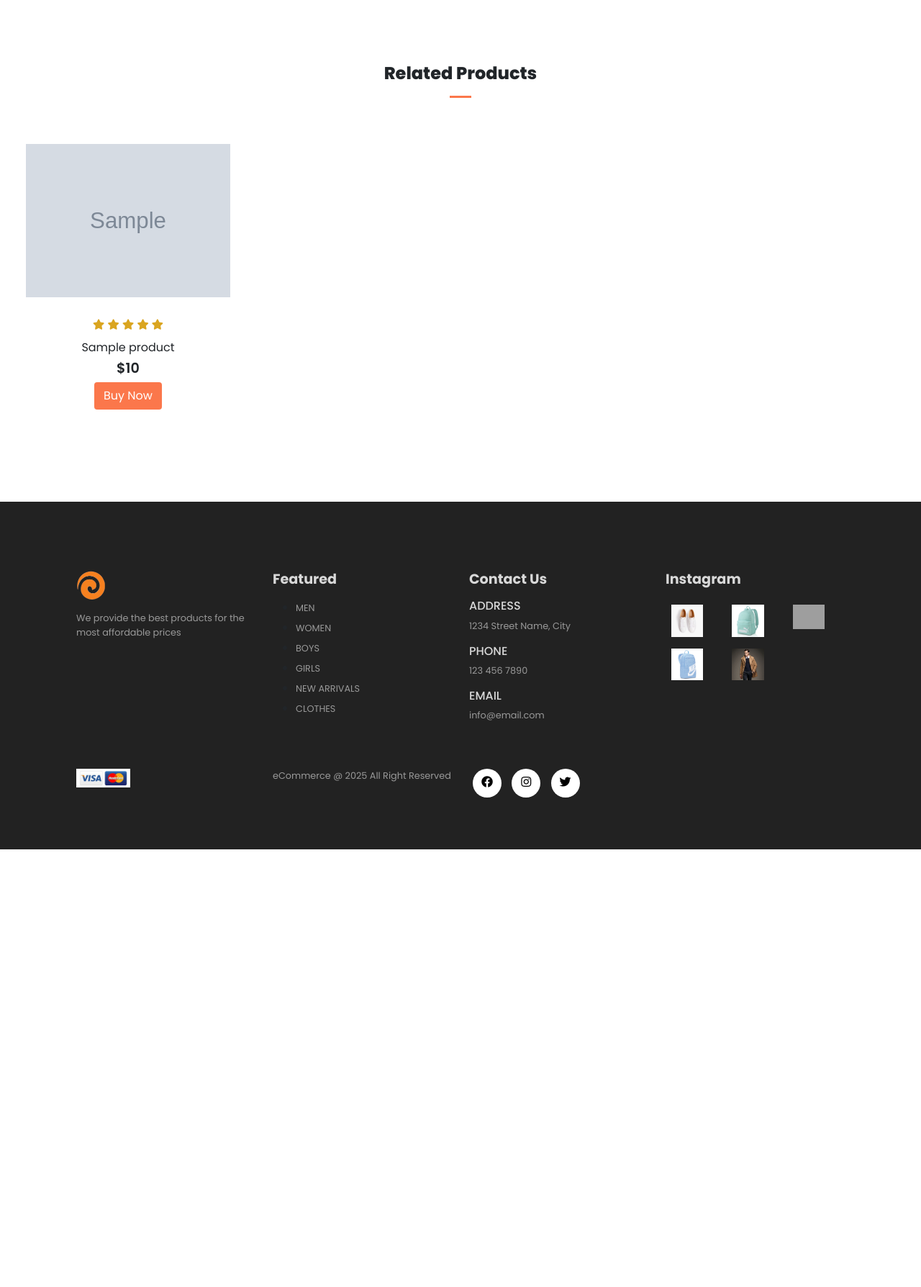
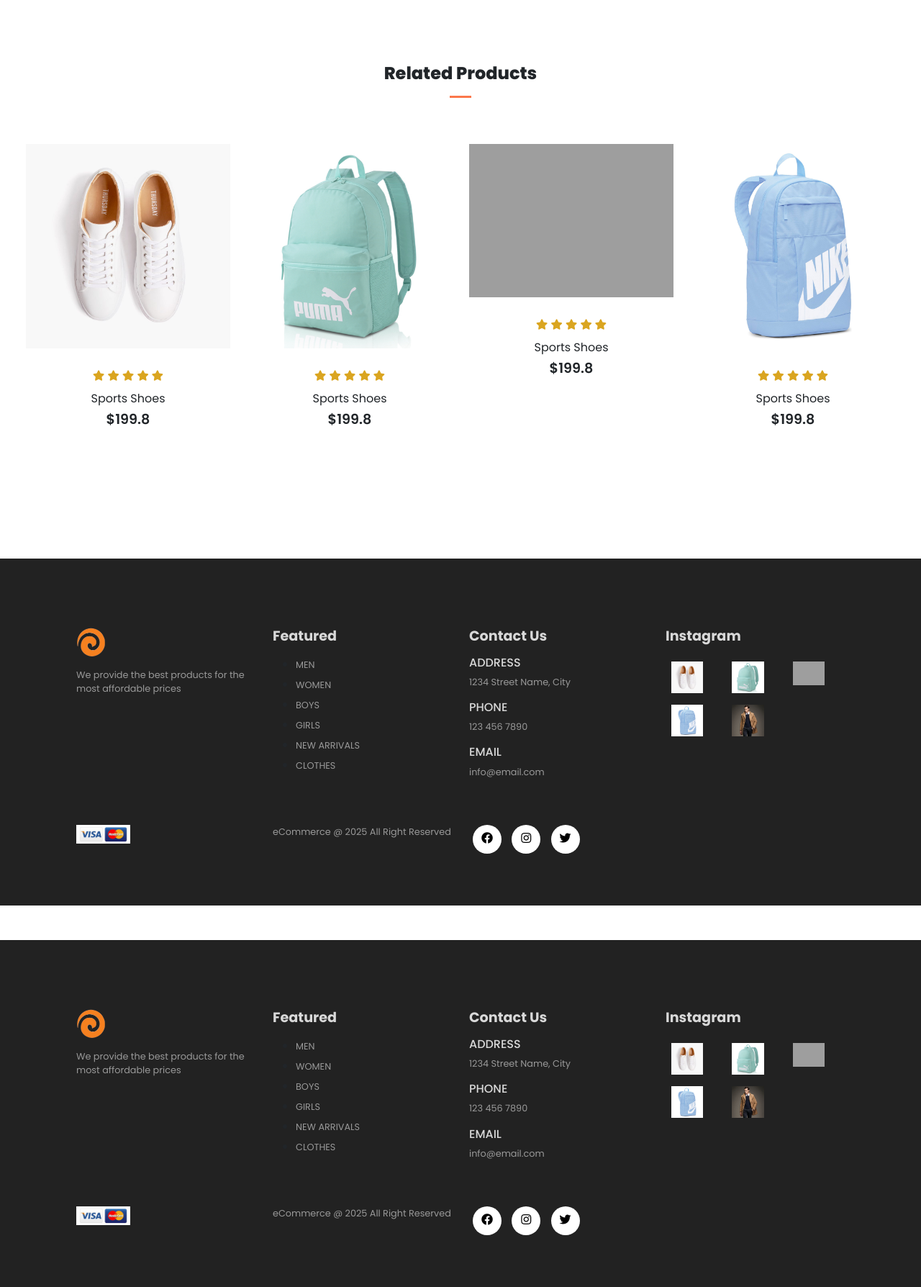
Before and after one commit to MD-Jafor-Sadek-Khan/orange-store, a PHP site: page /single_product.php?product_id=1 in a window 1280 px wide. Shown: the part 575-2363 px from the top of the page at 72% size. Before the commit the page ends 1755 px from the top, so only its background shows below. Run offline with PHP 8.4, Linux system fonts and the light colour scheme; tables that the repository leaves empty or names only in its code hold one stand-in row (values such as "Sample post"); grey boxes marked "Sample" are stand-in pictures; a stand-in replaces the project's code that opens the database connection; some libraries are stand-ins or nearby versions; grey boxes are pictures that could not be loaded.

Commit message:
single product updated

```diff
--- a/single_product.php
+++ b/single_product.php
@@ -1,85 +1,113 @@
 <?php include('layouts/header.php'); ?>
 
+
+
+
 <?php
+
 include('server/connection.php');
 
 if(isset($_GET['product_id'])){
-    $product_id = $_GET['product_id'];
+
+   $product_id =  $_GET['product_id'];
+
     $stmt = $conn->prepare("SELECT * FROM products WHERE product_id = ?");
-    $stmt->bind_param("i", $product_id);
+    $stmt->bind_param("i",$product_id);
+
     $stmt->execute();
-    $result = $stmt->get_result();
-    $product = $result->fetch_assoc(); // Fetch the current product
 
-} else {
+
+    $product = $stmt->get_result();//[]
+
+
+
+
+  //no product id was given
+}else{
+
   header('location: index.php');
-    exit();
+
 }
+
+
+
 ?>
 
-<!-- Single product -->
+
+
+
+
+
+      <!--Single product-->
       <section class="container single-product my-5 pt-5">
         <div class="row mt-5">
 
+          <?php  while($row = $product->fetch_assoc()){ ?>
+
+
+
             <div class="col-lg-5 col-md-6 col-sm-12">
-            <img class="img-fluid w-100 pb-1" src="assets/imgs/<?php echo $product['product_image']; ?>" id="mainImg" />
+                <img class="img-fluid w-100 pb-1" src="assets/imgs/<?php echo $row['product_image']; ?>" id="mainImg"/>
                 <div class="small-img-group">
                     <div class="small-img-col">
-                    <img src="assets/imgs/<?php echo $product['product_image']; ?>" width="100%" class="small-img" />
+                        <img src="assets/imgs/<?php echo $row['product_image']; ?>" width="100%" class="small-img"/>
                     </div>
                     <div class="small-img-col">
-                    <img src="assets/imgs/<?php echo $product['product_image2']; ?>" width="100%" class="small-img" />
+                        <img src="assets/imgs/<?php echo $row['product_image2']; ?>" width="100%" class="small-img"/>
                     </div>
                     <div class="small-img-col">
-                    <img src="assets/imgs/<?php echo $product['product_image3']; ?>" width="100%" class="small-img" />
+                        <img src="assets/imgs/<?php echo $row['product_image3']; ?>" width="100%" class="small-img"/>
                     </div>
                     <div class="small-img-col">
-                    <img src="assets/imgs/<?php echo $product['product_image4']; ?>" width="100%" class="small-img" />
+                        <img src="assets/imgs/<?php echo $row['product_image4']; ?>" width="100%" class="small-img"/>
                     </div>
                 </div>
             </div>
 
+
+
+
             <div class="col-lg-6 col-md-12 col-12">
                 <h6>Men/Shoes</h6>
-            <h3 class="py-4"><?php echo $product['product_name']; ?></h3>
-            <h2>$<?php echo $product['product_price']; ?></h2>
+                <h3 class="py-4"><?php echo $row['product_name']; ?></h3>
+                <h2>$<?php echo $row['product_price']; ?></h2>
 
                 <form method="POST" action="cart.php">
-                <input type="hidden" name="product_id" value="<?php echo $product['product_id']; ?>" />
-                <input type="hidden" name="product_image" value="<?php echo $product['product_image']; ?>" />
-                <input type="hidden" name="product_name" value="<?php echo $product['product_name']; ?>" />
-                <input type="hidden" name="product_price" value="<?php echo $product['product_price']; ?>" />
+                  <input type="hidden" name="product_id" value="<?php echo $row['product_id']; ?>" />
+                  <input type="hidden" name="product_image" value="<?php echo $row['product_image']; ?>"/>
+                  <input type="hidden" name="product_name" value="<?php echo $row['product_name']; ?>"/>
+                  <input type="hidden" name="product_price" value="<?php echo $row['product_price']; ?>"/>
 
-                <input type="number" name="product_quantity" value="1" />
+                      <input type="number" name="product_quantity" value="1"/>
                       <button class="buy-btn" type="submit" name="add_to_cart">Add To Cart</button>
                 </form>
 
+
                 <h4 class="mt-5 mb-5">Product details</h4>
-            <span><?php echo $product['product_description']; ?></span>
+                <span><?php echo $row['product_description']; ?>
+                </span>
             </div>
+
+
+
+            <?php } ?>
 
         </div>
       </section>
 
-<!-- Related products -->
+
+
+
+
+          <!--Realated products-->
           <section id="related-products" class="my-5 pb-5">
             <div class="container text-center mt-5 py-5">
               <h3>Related Products</h3>
               <hr class="mx-auto">
             </div>
             <div class="row mx-auto container-fluid">
-        <?php
-        // Get the product category from the current product
-        $relatedCategory = $product['product_category'];
-        $relatedProductsQuery = $conn->prepare("SELECT * FROM products WHERE product_category = ? LIMIT 4");
-        $relatedProductsQuery->bind_param("s", $relatedCategory);
-        $relatedProductsQuery->execute();
-        $relatedProducts = $relatedProductsQuery->get_result();
-
-        while ($relatedProduct = $relatedProducts->fetch_assoc()) {
-        ?>
               <div class="product text-center col-lg-3 col-md-4 col-sm-12">
-            <img class="img-fluid mb-3" src="assets/imgs/<?php echo $relatedProduct['product_image']; ?>" />
+                <img class="img-fluid mb-3" src="assets/imgs/featured1.jpeg"/>
                 <div class="star">
                   <i class="fas fa-star"></i>
                   <i class="fas fa-star"></i>
@@ -87,14 +115,155 @@
                   <i class="fas fa-star"></i>
                   <i class="fas fa-star"></i>
                 </div>
-            <h5 class="p-name"><?php echo $relatedProduct['product_name']; ?></h5>
-            <h4 class="p-price">$<?php echo $relatedProduct['product_price']; ?></h4>
-            <a class="btn shop-buy-btn" href="single_product.php?product_id=<?php echo $relatedProduct['product_id']; ?>">Buy Now</a>
-
-
+                <h5 class="p-name">Sports Shoes</h5>
+                <h4 class="p-price">$199.8</h4>
+                <button class="buy-btn">Buy Now</button>
               </div>
-        <?php } ?>
+              <div class="product text-center col-lg-3 col-md-4 col-sm-12">
+                <img class="img-fluid mb-3" src="assets/imgs/featured2.jpeg"/>
+                <div class="star">
+                  <i class="fas fa-star"></i>
+                  <i class="fas fa-star"></i>
+                  <i class="fas fa-star"></i>
+                  <i class="fas fa-star"></i>
+                  <i class="fas fa-star"></i>
+                </div>
+                <h5 class="p-name">Sports Shoes</h5>
+                <h4 class="p-price">$199.8</h4>
+                <button class="buy-btn">Buy Now</button>
+              </div>
+              <div class="product text-center col-lg-3 col-md-4 col-sm-12">
+                <img class="img-fluid mb-3" src="assets/imgs/featured3.jpeg"/>
+                <div class="star">
+                  <i class="fas fa-star"></i>
+                  <i class="fas fa-star"></i>
+                  <i class="fas fa-star"></i>
+                  <i class="fas fa-star"></i>
+                  <i class="fas fa-star"></i>
+                </div>
+                <h5 class="p-name">Sports Shoes</h5>
+                <h4 class="p-price">$199.8</h4>
+                <button class="buy-btn">Buy Now</button>
+              </div>
+              <div class="product text-center col-lg-3 col-md-4 col-sm-12">
+                <img class="img-fluid mb-3" src="assets/imgs/featured4.jpeg"/>
+                <div class="star">
+                  <i class="fas fa-star"></i>
+                  <i class="fas fa-star"></i>
+                  <i class="fas fa-star"></i>
+                  <i class="fas fa-star"></i>
+                  <i class="fas fa-star"></i>
+                </div>
+                <h5 class="p-name">Sports Shoes</h5>
+                <h4 class="p-price">$199.8</h4>
+                <button class="buy-btn">Buy Now</button>
+              </div>
             </div>
           </section>
 
+
+
+
+
+
+
+
+
+         <!--Footer-->
+    <footer class="mt-5 py-5">
+        <div class="row container mx-auto pt-5">
+          <div class="footer-one col-lg-3 col-md-6 col-sm-12">
+            <img class="logo" src="assets/imgs/logo.jpeg"/>
+            <p class="pt-3">We provide the best products for the most affordable prices</p>
+          </div>
+          <div class="footer-one col-lg-3 col-md-6 col-sm-12">
+           <h5 class="pb-2">Featured</h5>
+           <ul class="text-uppercase">
+             <li><a href="#">men</a></li>
+             <li><a href="#">women</a></li>
+             <li><a href="#">boys</a></li>
+             <li><a href="#">girls</a></li>
+             <li><a href="#">new arrivals</a></li>
+             <li><a href="#">clothes</a></li>
+           </ul>
+          </div>
+
+          <div class="footer-one col-lg-3 col-md-6 col-sm-12">
+            <h5 class="pb-2">Contact Us</h5>
+            <div>
+              <h6 class="text-uppercase">Address</h6>
+              <p>1234 Street Name, City</p>
+            </div>
+            <div>
+              <h6 class="text-uppercase">Phone</h6>
+              <p>123 456 7890</p>
+            </div>
+            <div>
+              <h6 class="text-uppercase">Email</h6>
+              <p>info@email.com</p>
+            </div>
+          </div>
+          <div class="footer-one col-lg-3 col-md-6 col-sm-12">
+            <h5 class="pb-2">Instagram</h5>
+            <div class="row">
+              <img src="assets/imgs/featured1.jpeg" class="img-fluid w-25 h-100 m-2"/>
+              <img src="assets/imgs/featured2.jpeg" class="img-fluid w-25 h-100 m-2"/>
+              <img src="assets/imgs/featured3.jpeg" class="img-fluid w-25 h-100 m-2"/>
+              <img src="assets/imgs/featured4.jpeg" class="img-fluid w-25 h-100 m-2"/>
+              <img src="assets/imgs/clothes1.jpeg" class="img-fluid w-25 h-100 m-2"/>
+            </div>
+          </div>
+        </div>
+
+
+
+        <div class="copyright mt-5">
+          <div class="row container mx-auto">
+            <div class="col-lg-3 col-md-5 col-sm-12 mb-4">
+              <img src="assets/imgs/payment.jpeg"/>
+            </div>
+            <div class="col-lg-3 col-md-5 col-sm-12 mb-4 text-nowrap mb-2">
+              <p>eCommerce @ 2025 All Right Reserved</p>
+            </div>
+            <div class="col-lg-3 col-md-5 col-sm-12 mb-4">
+             <a href="#"><i class="fab fa-facebook"></i></a>
+             <a href="#"><i class="fab fa-instagram"></i></a>
+             <a href="#"><i class="fab fa-twitter"></i></a>
+            </div>
+          </div>
+        </div>
+
+    </footer>
+
+
+
+
+
+
+
+
+
+    <script>
+
+     var mainImg = document.getElementById("mainImg");
+     var smallImg = document.getElementsByClassName("small-img");
+
+
+     for(let i=0; i<4; i++){
+                    smallImg[i].onclick = function(){
+                    mainImg.src = smallImg[i].src;
+                }
+
+     }
+
+
+
+
+
+    </script>
+
+
+
+
+
 <?php include('layouts/footer.php'); ?>
```
Lines whose indentation alone changed are shown as unchanged.
